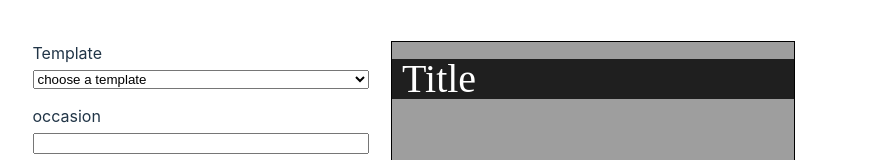
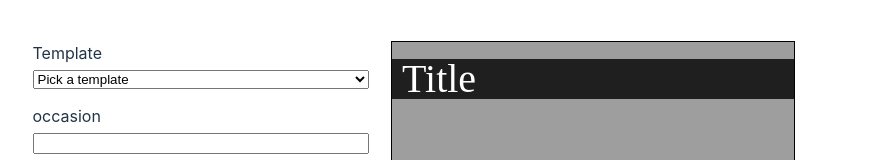
Before and after one commit to BasileDM/Brief-Post-Generator, a Vue app: page / in a window 1280 px wide. Shown: the part 151-311 px from the top of the page, without its empty margins (188-1080 px from the left). Built offline with nearby package versions, Linux system fonts and the light colour scheme.

Commit message:
Fix default template string

```diff
--- a/src/components/SelectTemplate.vue
+++ b/src/components/SelectTemplate.vue
@@ -7,7 +7,7 @@ const emit = defineEmits(['template']);
 
     <label for="" class="title">Template</label>
     <select name="template_choice" id="template_choice" class="field" @change="emit('template')">
-        <option value="">choose a template</option>
+        <option value="">Pick a template</option>
         <option value="template_1">Template 1</option>
         <option value="template_2">Template 2</option>
     </select>
```
